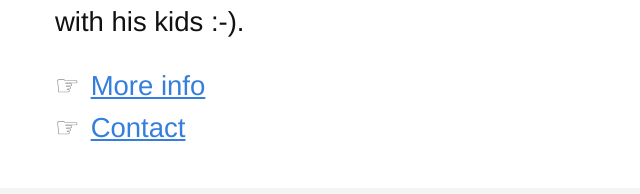
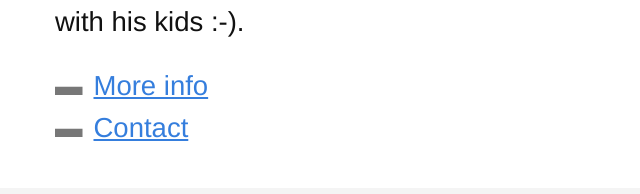
Before and after one commit to luismqueral/studio-queral, a React (Vite) app: page / in a window 1280 px wide. Shown: the part 373-567 px from the top of the page, without its empty margins (317-957 px from the left). Built offline with nearby package versions, Linux system fonts and the light colour scheme.

Commit message:
Use horizontal block for More info and Contact bullets

```diff
--- a/src/components/HomePage.jsx
+++ b/src/components/HomePage.jsx
@@ -34,11 +34,11 @@ function HomePage() {
           </p>
           <div className="mt3">
             <div className="mb2 flex items-center">
-              <span className="mr2 gray f4">☞</span>
+              <span className="mr2 gray f4">▬</span>
               <a href="#" className="blue underline hover-no-underline f4">More info</a>
             </div>
             <div className="flex items-center">
-              <span className="mr2 gray f4">☞</span>
+              <span className="mr2 gray f4">▬</span>
               <a href="mailto:hey@queral.studio" className="blue underline hover-no-underline f4">Contact</a>
             </div>
           </div>
```
Also changed, not shown: .specstory/history/2026-01-29_04-32Z-local-environment-setup.md.
